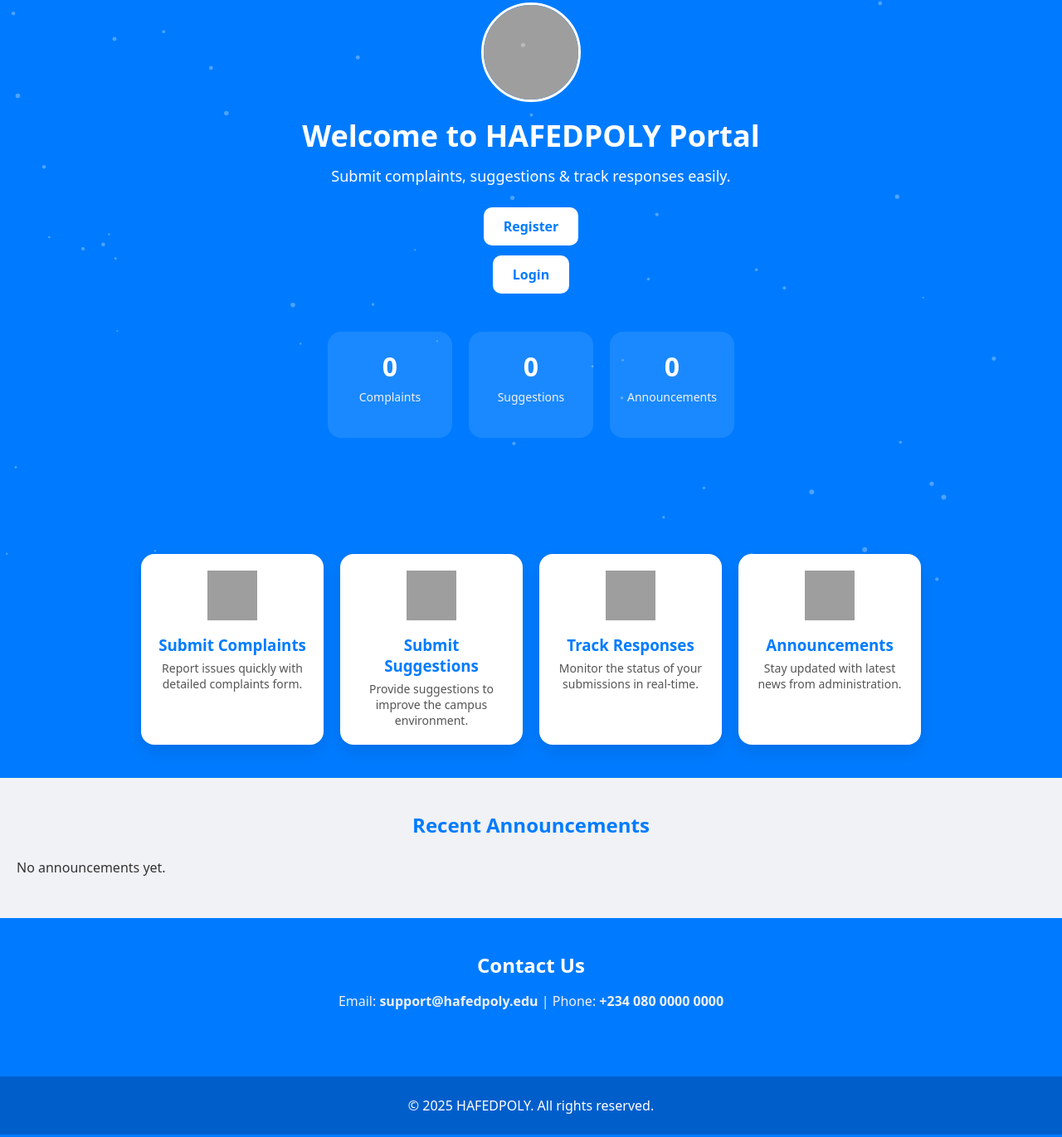
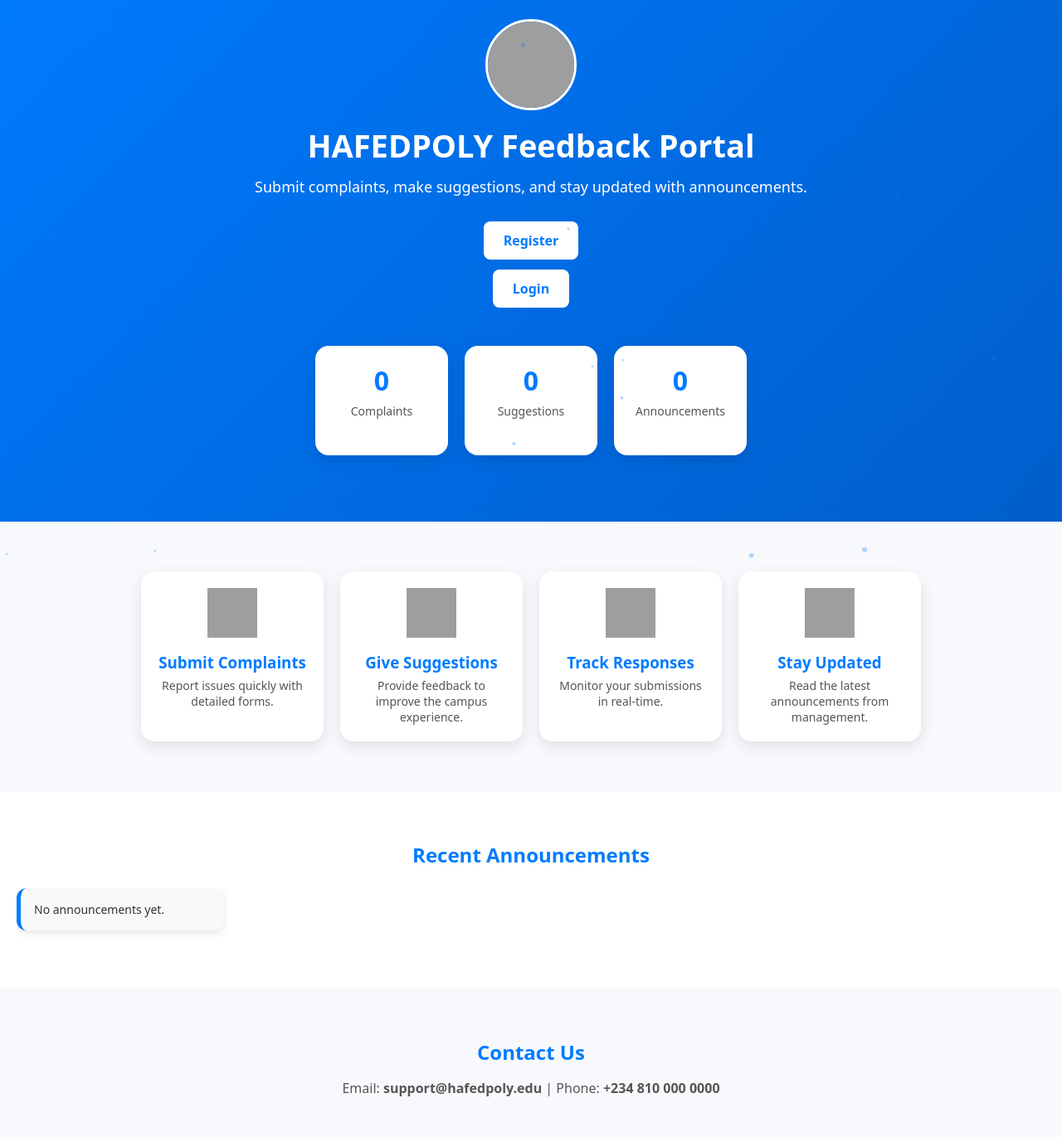
Before and after one commit to lordhope042/Studentfeedback, a plain HTML site: page index.html in a window 1280 px wide. Shown: the part 97-1468 px from the top of the page at 83% size. Drawn offline with nearby package versions, Linux system fonts and the light colour scheme; grey boxes are pictures that could not be loaded.

Commit message:
Update index.html

```diff
--- a/index.html
+++ b/index.html
@@ -6,68 +6,74 @@
 <link rel="icon" type="image/png" sizes="32x32" href="/favicon-32x32.png">
 <link rel="icon" type="image/png" sizes="16x16" href="/favicon-16x16.png">
 <link rel="manifest" href="/site.webmanifest">
-<title>HAFEDPOLY Portal – Landing</title>
+<title>HAFEDPOLY Feedback Portal</title>
 <meta name="viewport" content="width=device-width, initial-scale=1.0">
 <style>
-  *{box-sizing:border-box;font-family:Poppins,system-ui,-apple-system,Segoe UI,Roboto,Ubuntu,Arial;margin:0;padding:0;}
-  body{min-height:100vh;background:#007bff;color:#fff;overflow-x:hidden;scroll-behavior:smooth;position:relative;}
+  *{box-sizing:border-box;font-family:Poppins,system-ui,Segoe UI,Roboto,Arial;margin:0;padding:0;}
+  body{min-height:100vh;background:#f8f9fc;color:#333;overflow-x:hidden;scroll-behavior:smooth;position:relative;}
   a{text-decoration:none;color:inherit;}
 
   /* Scroll progress bar */
-  #progressBar{position:fixed;top:0;left:0;width:0%;height:4px;background:#fff;z-index:1002;transition:width 0.25s ease;}
+  #progressBar{position:fixed;top:0;left:0;width:0%;height:4px;background:#007bff;z-index:1002;transition:width 0.25s ease;}
 
   /* Particle background */
   #particles-js{position:fixed;top:0;left:0;width:100%;height:100%;z-index:-1;}
 
   /* Hamburger */
   .hamburger{position:fixed;top:20px;right:20px;width:30px;height:22px;cursor:pointer;z-index:1001}
-  .hamburger span{display:block;height:4px;background:#fff;margin:5px 0;border-radius:2px;transition:.4s}
+  .hamburger span{display:block;height:4px;background:#007bff;margin:5px 0;border-radius:2px;transition:.4s}
   .hamburger.active span:nth-child(1){transform:translateY(9px) rotate(45deg)}
   .hamburger.active span:nth-child(2){opacity:0}
   .hamburger.active span:nth-child(3){transform:translateY(-9px) rotate(-45deg)}
 
   /* Sidebar menu */
-  .menu{position:fixed;top:0;right:-250px;width:220px;height:100%;background:#fff;padding:60px 20px;box-shadow:-3px 0 10px rgba(0,0,0,.15);transition:.4s;z-index:1000;color:#007bff;}
+  .menu{position:fixed;top:0;right:-250px;width:220px;height:100%;background:#fff;padding:60px 20px;
+        box-shadow:-3px 0 10px rgba(0,0,0,.15);transition:.4s;z-index:1000;color:#007bff;}
   .menu.active{right:0}
   .menu a{display:block;margin:15px 0;font-weight:600;transition:.2s;color:#007bff;}
   .menu a:hover{color:#005ecb}
 
   /* Hero */
-  .hero{display:flex;flex-direction:column;align-items:center;text-align:center;padding:100px 20px;}
-  .hero img{width:120px;height:120px;margin-bottom:16px;border-radius:50%;border:3px solid #fff;}
-  .hero h1{font-size:36px;margin-bottom:12px;}
-  .hero p{font-size:18px;margin-bottom:20px;}
-  .hero .btn{display:inline-block;padding:12px 24px;margin:6px;border-radius:10px;background:#fff;color:#007bff;font-weight:600;transition:.2s;}
+  .hero{display:flex;flex-direction:column;align-items:center;text-align:center;padding:120px 20px 80px;
+        background:linear-gradient(135deg,#007bff,#005ecb);color:#fff;}
+  .hero img{width:110px;height:110px;margin-bottom:16px;border-radius:50%;border:3px solid #fff;}
+  .hero h1{font-size:38px;margin-bottom:12px;}
+  .hero p{font-size:18px;margin-bottom:24px;}
+  .hero .btn{display:inline-block;padding:12px 24px;margin:6px;border-radius:8px;background:#fff;color:#007bff;
+             font-weight:600;transition:.2s;}
   .hero .btn:hover{background:#f0f0f0;}
 
   /* Counters */
   .counters{display:flex;justify-content:center;flex-wrap:wrap;gap:20px;margin-top:40px;}
-  .counter-card{background:rgba(255,255,255,.1);padding:20px;border-radius:16px;width:150px;text-align:center;transition:.3s;}
-  .counter-card h2{font-size:32px;color:#fff;}
-  .counter-card p{font-size:14px;color:#f0f0f0;margin-top:6px;}
+  .counter-card{background:#fff;padding:20px;border-radius:16px;width:160px;text-align:center;
+                box-shadow:0 6px 18px rgba(0,0,0,.1);}
+  .counter-card h2{font-size:32px;color:#007bff;}
+  .counter-card p{font-size:14px;color:#555;margin-top:6px;}
 
   /* Features */
-  .features{display:flex;flex-wrap:wrap;justify-content:center;gap:20px;padding:40px 20px;}
-  .feature-card{background:#fff;color:#007bff;border-radius:16px;padding:20px;width:220px;text-align:center;box-shadow:0 8px 20px rgba(0,0,0,.1);transition:.6s;opacity:0;transform:translateY(30px);}
+  .features{display:flex;flex-wrap:wrap;justify-content:center;gap:20px;padding:60px 20px;background:#f8f9fc;}
+  .feature-card{background:#fff;color:#007bff;border-radius:16px;padding:20px;width:220px;text-align:center;
+                box-shadow:0 6px 18px rgba(0,0,0,.1);transition:.6s;opacity:0;transform:translateY(30px);}
   .feature-card.show{opacity:1;transform:translateY(0);}
   .feature-card img{width:60px;height:60px;margin-bottom:12px;}
   .feature-card h3{margin-bottom:6px;}
   .feature-card p{font-size:14px;color:#555;}
 
   /* Announcements */
-  .announcements{padding:40px 20px;background:#f0f2f5;color:#333;}
+  .announcements{padding:60px 20px;background:#fff;color:#333;}
   .announcements h2{text-align:center;color:#007bff;margin-bottom:24px;}
   .announcement-list{display:flex;overflow-x:auto;gap:16px;padding-bottom:10px;}
-  .announcement{min-width:250px;background:#fff;padding:16px;border-radius:12px;box-shadow:0 6px 18px rgba(0,0,0,.1);opacity:0;transform:translateY(20px);transition:.5s;}
+  .announcement{min-width:250px;background:#f9f9f9;padding:16px;border-left:5px solid #007bff;border-radius:12px;
+                box-shadow:0 3px 10px rgba(0,0,0,.1);opacity:0;transform:translateY(20px);transition:.5s;}
   .announcement.show{opacity:1;transform:translateY(0);}
   .announcement h4{margin-bottom:8px;color:#007bff;}
   .announcement p{font-size:14px;}
-  .announcement span{font-size:12px;color:#999;}
+  .announcement span{font-size:12px;color:#666;}
 
   /* Contact */
-  .contact{padding:40px 20px;text-align:center;}
-  .contact h2{color:#fff;margin-bottom:16px;}
-  .contact p{font-size:16px;color:#f0f0f0;}
+  .contact{padding:60px 20px;text-align:center;background:#f8f9fc;}
+  .contact h2{color:#007bff;margin-bottom:16px;}
+  .contact p{font-size:16px;color:#555;}
 
   /* Footer */
   footer{background:#005ecb;color:#fff;text-align:center;padding:24px;margin-top:40px;}
@@ -102,9 +108,9 @@
 
 <!-- Hero Section -->
 <section class="hero" id="hero">
-  <img src="https://cdn-icons-png.flaticon.com/512/3135/3135755.png" alt="Portal">
-  <h1>Welcome to HAFEDPOLY Portal</h1>
-  <p>Submit complaints, suggestions & track responses easily.</p>
+  <img src="https://cdn-icons-png.flaticon.com/512/3135/3135755.png" alt="Portal logo">
+  <h1>HAFEDPOLY Feedback Portal</h1>
+  <p>Submit complaints, make suggestions, and stay updated with announcements.</p>
   <a href="register.html" class="btn">Register</a>
   <a href="login.html" class="btn">Login</a>
 
@@ -118,10 +124,14 @@
 
 <!-- Features -->
 <section class="features" id="features">
-  <div class="feature-card"><img src="https://cdn-icons-png.flaticon.com/512/2910/2910762.png"><h3>Submit Complaints</h3><p>Report issues quickly with detailed complaints form.</p></div>
-  <div class="feature-card"><img src="https://cdn-icons-png.flaticon.com/512/2910/2910763.png"><h3>Submit Suggestions</h3><p>Provide suggestions to improve the campus environment.</p></div>
-  <div class="feature-card"><img src="https://cdn-icons-png.flaticon.com/512/2910/2910764.png"><h3>Track Responses</h3><p>Monitor the status of your submissions in real-time.</p></div>
-  <div class="feature-card"><img src="https://cdn-icons-png.flaticon.com/512/2910/2910765.png"><h3>Announcements</h3><p>Stay updated with latest news from administration.</p></div>
+  <div class="feature-card"><img src="https://cdn-icons-png.flaticon.com/512/2910/2910762.png" alt="Complaints">
+    <h3>Submit Complaints</h3><p>Report issues quickly with detailed forms.</p></div>
+  <div class="feature-card"><img src="https://cdn-icons-png.flaticon.com/512/2910/2910763.png" alt="Suggestions">
+    <h3>Give Suggestions</h3><p>Provide feedback to improve the campus experience.</p></div>
+  <div class="feature-card"><img src="https://cdn-icons-png.flaticon.com/512/2910/2910764.png" alt="Tracking">
+    <h3>Track Responses</h3><p>Monitor your submissions in real-time.</p></div>
+  <div class="feature-card"><img src="https://cdn-icons-png.flaticon.com/512/2910/2910765.png" alt="Announcements">
+    <h3>Stay Updated</h3><p>Read the latest announcements from management.</p></div>
 </section>
 
 <!-- Announcements -->
@@ -133,7 +143,7 @@
 <!-- Contact -->
 <section class="contact" id="contact">
   <h2>Contact Us</h2>
-  <p>Email: <strong>support@hafedpoly.edu</strong> | Phone: <strong>+234 080 0000 0000</strong></p>
+  <p>Email: <strong>support@hafedpoly.edu</strong> | Phone: <strong>+234 810 000 0000</strong></p>
 </section>
 
 <!-- Footer -->
@@ -155,7 +165,9 @@
     const anns = JSON.parse(localStorage.getItem("announcements")||"[]");
     announcementList.innerHTML = "";
     document.getElementById("totalAnnouncements").textContent = anns.length;
-    if(anns.length === 0) announcementList.innerHTML="<p>No announcements yet.</p>";
+    if(anns.length === 0) {
+      announcementList.innerHTML="<div class='announcement show'><p>No announcements yet.</p></div>";
+    }
     anns.slice(-5).reverse().forEach((a,index)=>{
       const div=document.createElement("div");
       div.className="announcement";
@@ -167,8 +179,20 @@
   loadAnnouncements();
 
   // Load counters for complaints and suggestions
-  document.getElementById("totalComplaints").textContent = JSON.parse(localStorage.getItem("complaints")||"[]").length;
-  document.getElementById("totalSuggestions").textContent = JSON.parse(localStorage.getItem("suggestions")||"[]").length;
+  function animateCounter(id, target) {
+    let count=0;
+    const el=document.getElementById(id);
+    const step=Math.ceil(target/50);
+    const interval=setInterval(()=>{
+      count+=step;
+      if(count>=target){count=target;clearInterval(interval);}
+      el.textContent=count;
+    },30);
+  }
+  const complaints=JSON.parse(localStorage.getItem("complaints")||"[]").length;
+  const suggestions=JSON.parse(localStorage.getItem("suggestions")||"[]").length;
+  animateCounter("totalComplaints", complaints);
+  animateCounter("totalSuggestions", suggestions);
 
   // Animate feature cards on scroll
   const featureCards = document.querySelectorAll(".feature-card");
@@ -183,8 +207,8 @@
   tsParticles.load("particles-js",{
     fpsLimit:60,
     particles:{
-      number:{value:50,density:{enable:true,value_area:800}},
-      color:{value:"#ffffff"},
+      number:{value:40,density:{enable:true,value_area:800}},
+      color:{value:"#007bff"},
       shape:{type:"circle"},
       opacity:{value:0.3},
       size:{value:3,random:true},
```
